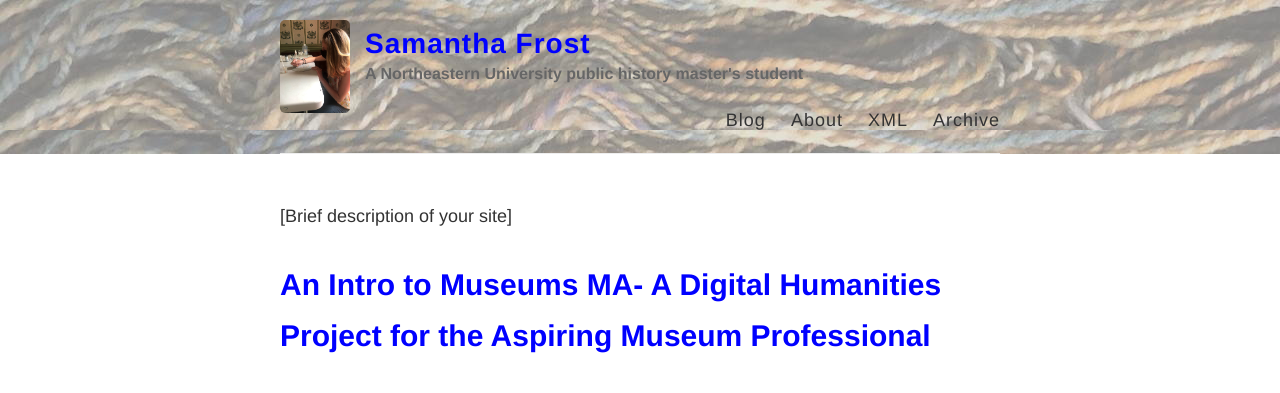
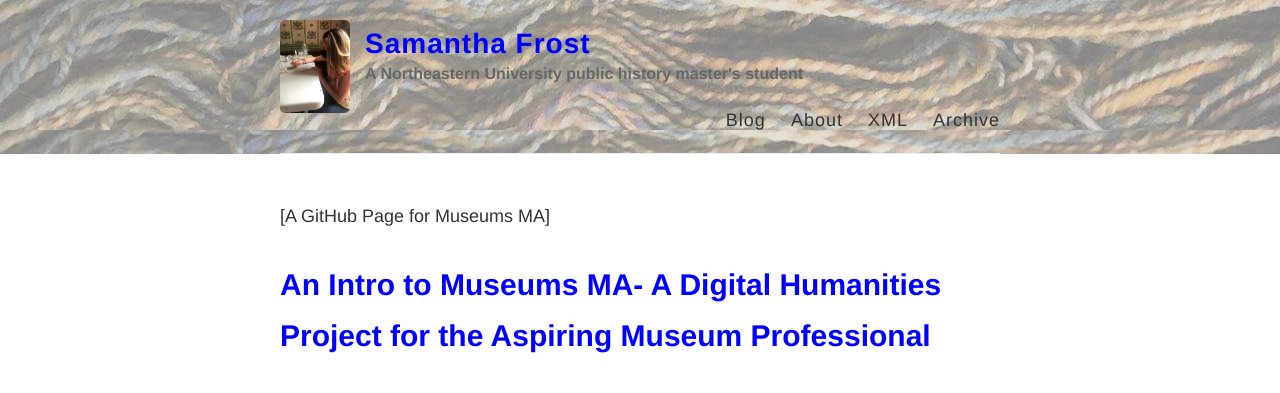
Before and after one commit to samanthafrost/samanthafrost.github.io, a Jekyll site: the page built from index.html, in a window 1280 px wide. Shown: the top 393 px of the page. Built offline with Jekyll 4.4.1, drawn with Linux system fonts in a browser that asks for light colours.

Commit message:
Update index.html

```diff
--- a/index.html
+++ b/index.html
@@ -5,7 +5,7 @@ layout: default
 
 <div>
   <div>
-    <p>[Brief description of your site]</p>
+    <p>[A GitHub Page for Museums MA]</p>
   </div>
   <div class="posts">
   {% for post in site.posts %}
```
